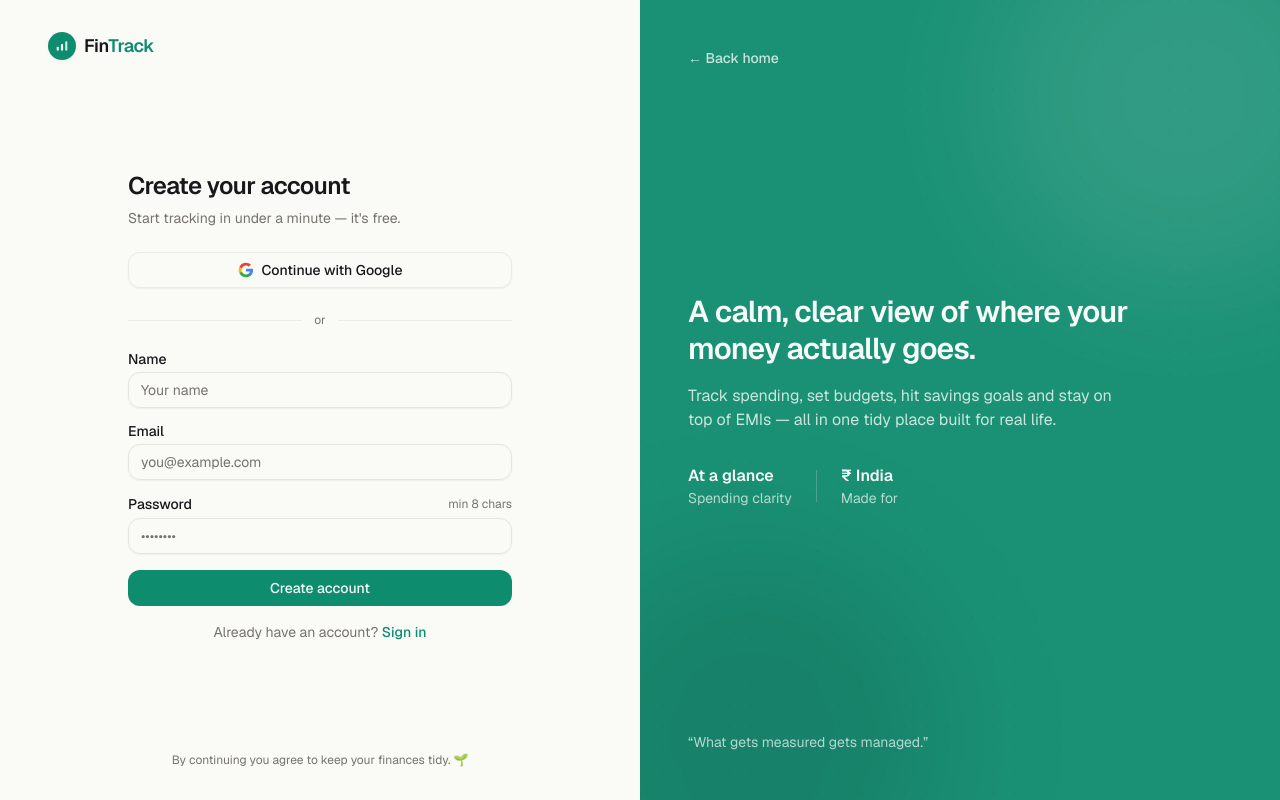
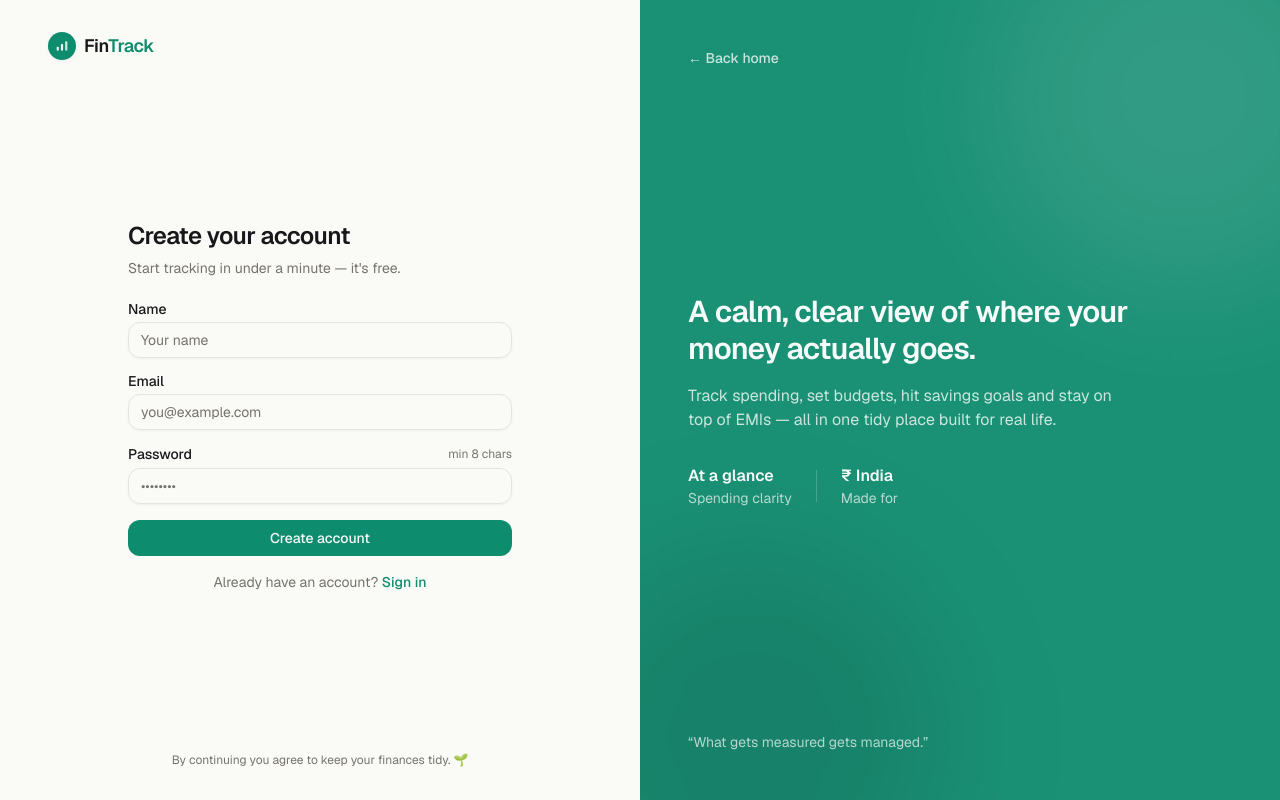
Before and after one commit to Op-Pautu/finance-tracker, a Next.js app: page /signup in a window 1280 px wide. Built offline with nearby package versions, Linux system fonts and the light colour scheme.

Commit message:
feat: implement cron job for keep-alive functionality and update environment variables

```diff
--- a/src/app/(auth)/login/page.tsx
+++ b/src/app/(auth)/login/page.tsx
@@ -1,6 +1,5 @@
 import type { Metadata } from "next";
 import { AuthForm } from "@/components/auth/auth-form";
-import { GoogleButton } from "@/components/auth/google-button";
 
 export const metadata: Metadata = { title: "Sign in" };
 
@@ -22,14 +21,6 @@ export default async function LoginPage({
         </p>
       </div>
 
-      <GoogleButton next={next} />
-
-      <div className="flex items-center gap-3">
-        <span className="h-px flex-1 bg-border" />
-        <span className="text-xs text-muted-foreground">or</span>
-        <span className="h-px flex-1 bg-border" />
-      </div>
-
       <AuthForm mode="sign-in" next={next} />
     </div>
   );
--- a/src/app/(auth)/signup/page.tsx
+++ b/src/app/(auth)/signup/page.tsx
@@ -1,6 +1,5 @@
 import type { Metadata } from "next";
 import { AuthForm } from "@/components/auth/auth-form";
-import { GoogleButton } from "@/components/auth/google-button";
 
 export const metadata: Metadata = { title: "Create account" };
 
@@ -22,14 +21,6 @@ export default async function SignUpPage({
         </p>
       </div>
 
-      <GoogleButton next={next} />
-
-      <div className="flex items-center gap-3">
-        <span className="h-px flex-1 bg-border" />
-        <span className="text-xs text-muted-foreground">or</span>
-        <span className="h-px flex-1 bg-border" />
-      </div>
-
       <AuthForm mode="sign-up" next={next} />
     </div>
   );
--- /dev/null
+++ b/src/app/api/cron/keep-alive/route.ts
@@ -0,0 +1,27 @@
+import { createClient } from "@supabase/supabase-js";
+import type { Database } from "@/types/db";
+
+/**
+ * Vercel Cron hits this daily so Supabase sees regular activity and doesn't
+ * pause the free-tier project after a week of inactivity. Vercel sends
+ * `Authorization: Bearer ${CRON_SECRET}` on cron-triggered requests.
+ */
+export async function GET(request: Request) {
+  const auth = request.headers.get("authorization");
+  if (auth !== `Bearer ${process.env.CRON_SECRET}`) {
+    return new Response("Unauthorized", { status: 401 });
+  }
+
+  const supabase = createClient<Database>(
+    process.env.NEXT_PUBLIC_SUPABASE_URL!,
+    (process.env.NEXT_PUBLIC_SUPABASE_PUBLISHABLE_KEY ??
+      process.env.NEXT_PUBLIC_SUPABASE_ANON_KEY)!,
+  );
+
+  // A real query against Postgres — RLS returns zero rows for the anon key,
+  // but that's fine, the request itself is what counts as activity.
+  const { error } = await supabase.from("profiles").select("id").limit(1);
+  if (error) return new Response(error.message, { status: 500 });
+
+  return new Response("ok");
+}
```
Also changed, not shown: vercel.json (added), 1 other file (tests, documents, lock files or other folders).
